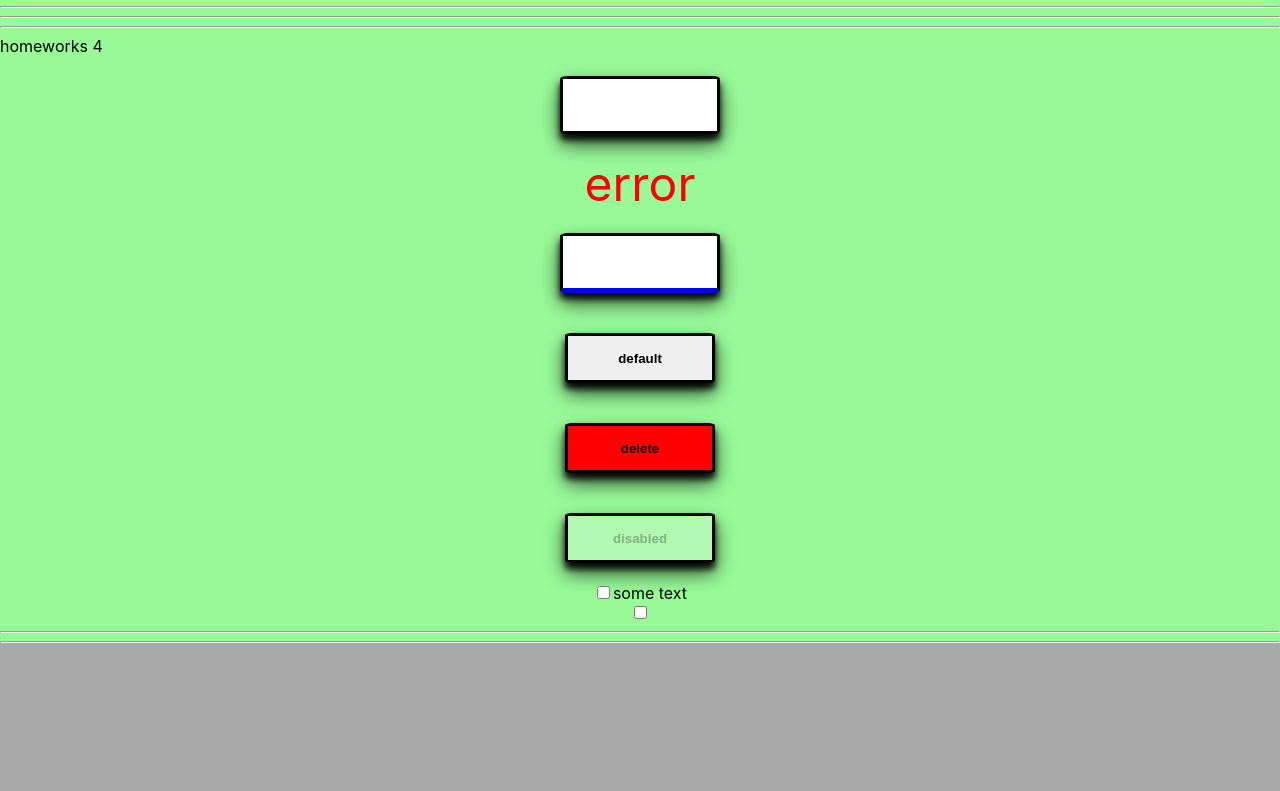
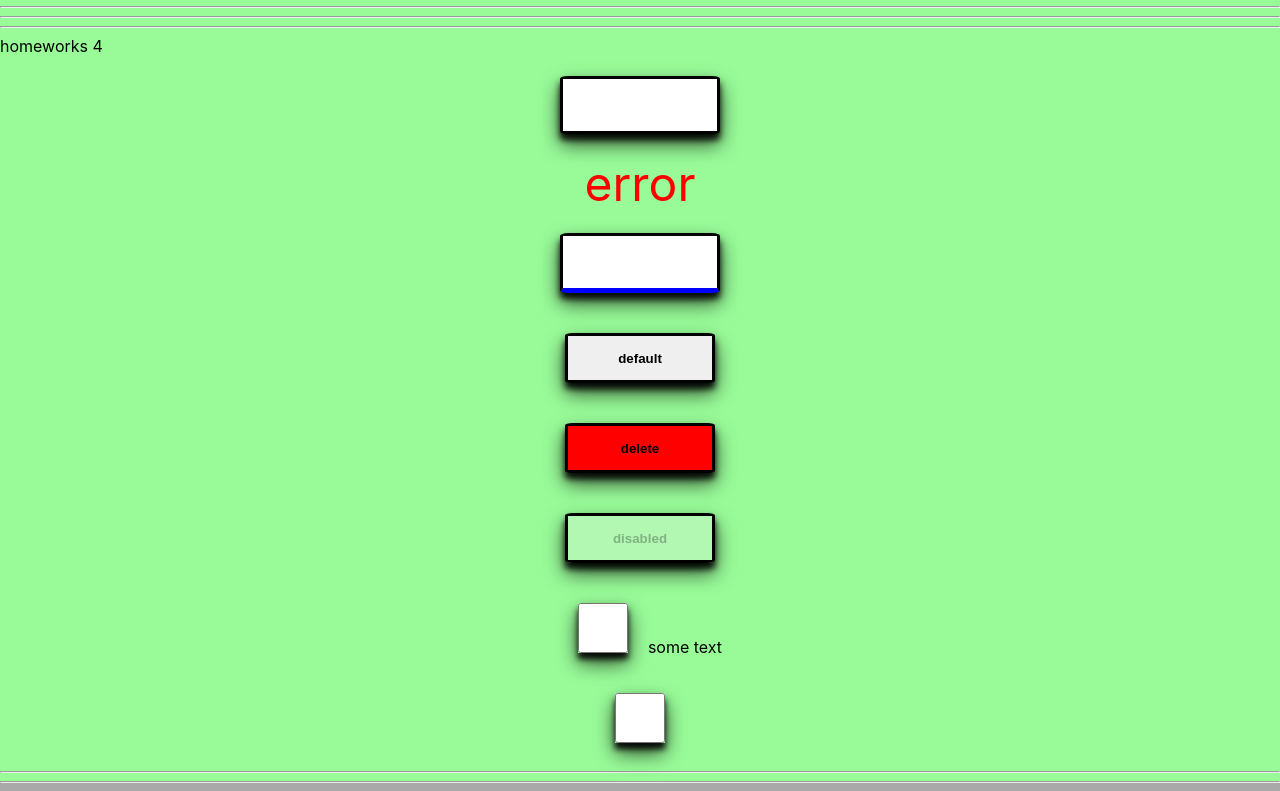
Before and after one commit to egory4fash/HomeTasks, a React (Create React App) app: page / in a window 1280 px wide. Shown: the part 551-1342 px from the top of the page. Before the commit the page ends 1202 px from the top, so only its background shows below. Built offline with nearby package versions, Linux system fonts and the light colour scheme.

Commit message:
HW4 done completely

```diff
--- a/src/p2-homeworks/h4/common/c3-SuperCheckbox/SuperCheckbox.module.css
+++ b/src/p2-homeworks/h4/common/c3-SuperCheckbox/SuperCheckbox.module.css
@@ -1,4 +1,11 @@
 .checkbox {
+    width:50px;
+    height: 50px;
+    border:3px solid black;
+    border-radius: 5%;
+    font-weight: bold;
+    box-shadow:  0 10px 20px rgba(0,0,0,0.7), 0 6px 6px rgba(0,0,0,0.9);
+    margin:20px;
 
 }
 
--- a/src/p2-homeworks/h4/common/c3-SuperCheckbox/SuperCheckbox.tsx
+++ b/src/p2-homeworks/h4/common/c3-SuperCheckbox/SuperCheckbox.tsx
@@ -26,7 +26,7 @@ const SuperCheckbox: React.FC<SuperCheckboxPropsType> = (
         onChangeChecked && onChangeChecked(e.currentTarget.checked)
     }
 
-    const finalInputClassName = `${s.checkbox} ${className ? className : ''}`
+    const finalInputClassName = `${s.checkbox} ${className ? className : 's.spanClassName'}`
 
     return (
         <label>
```
